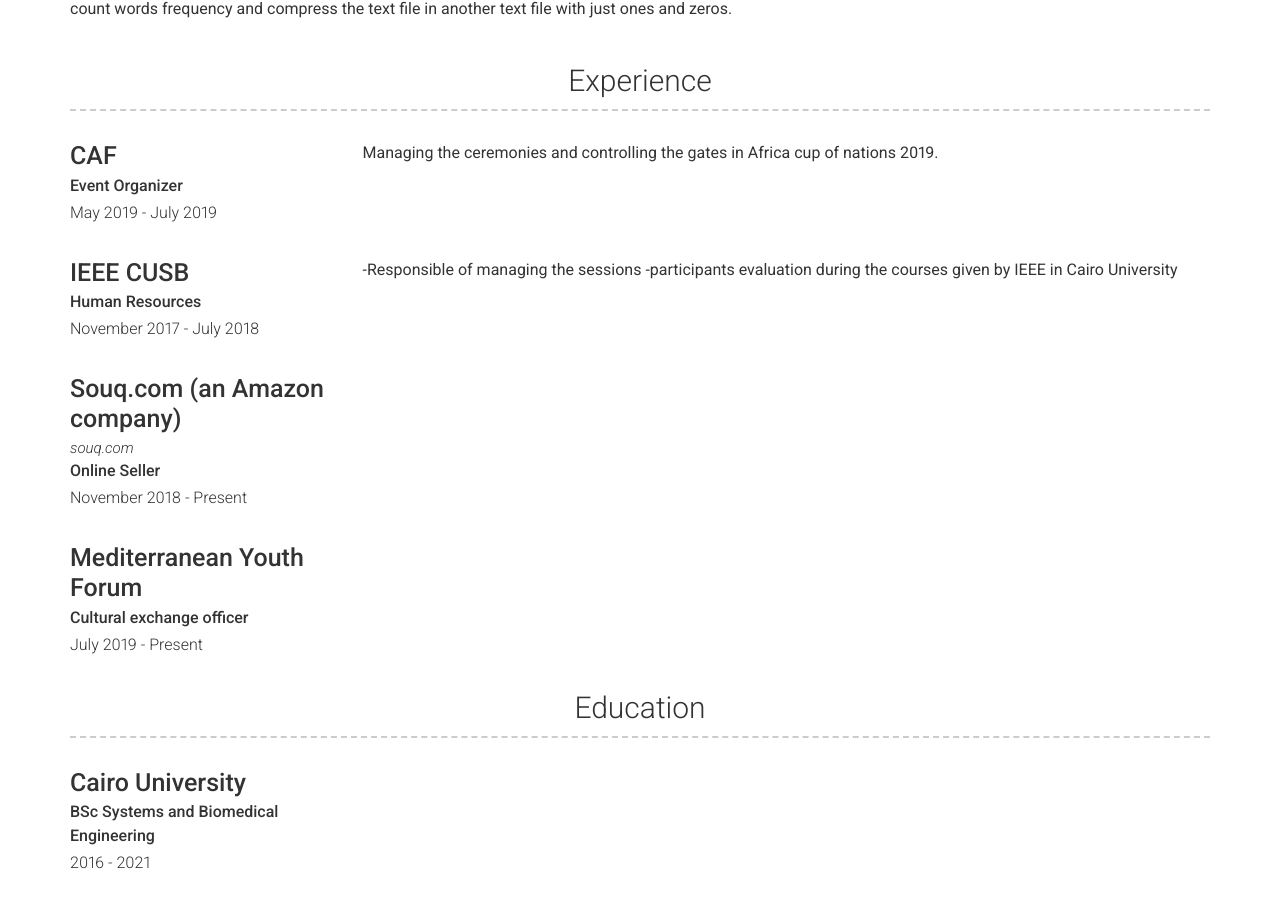
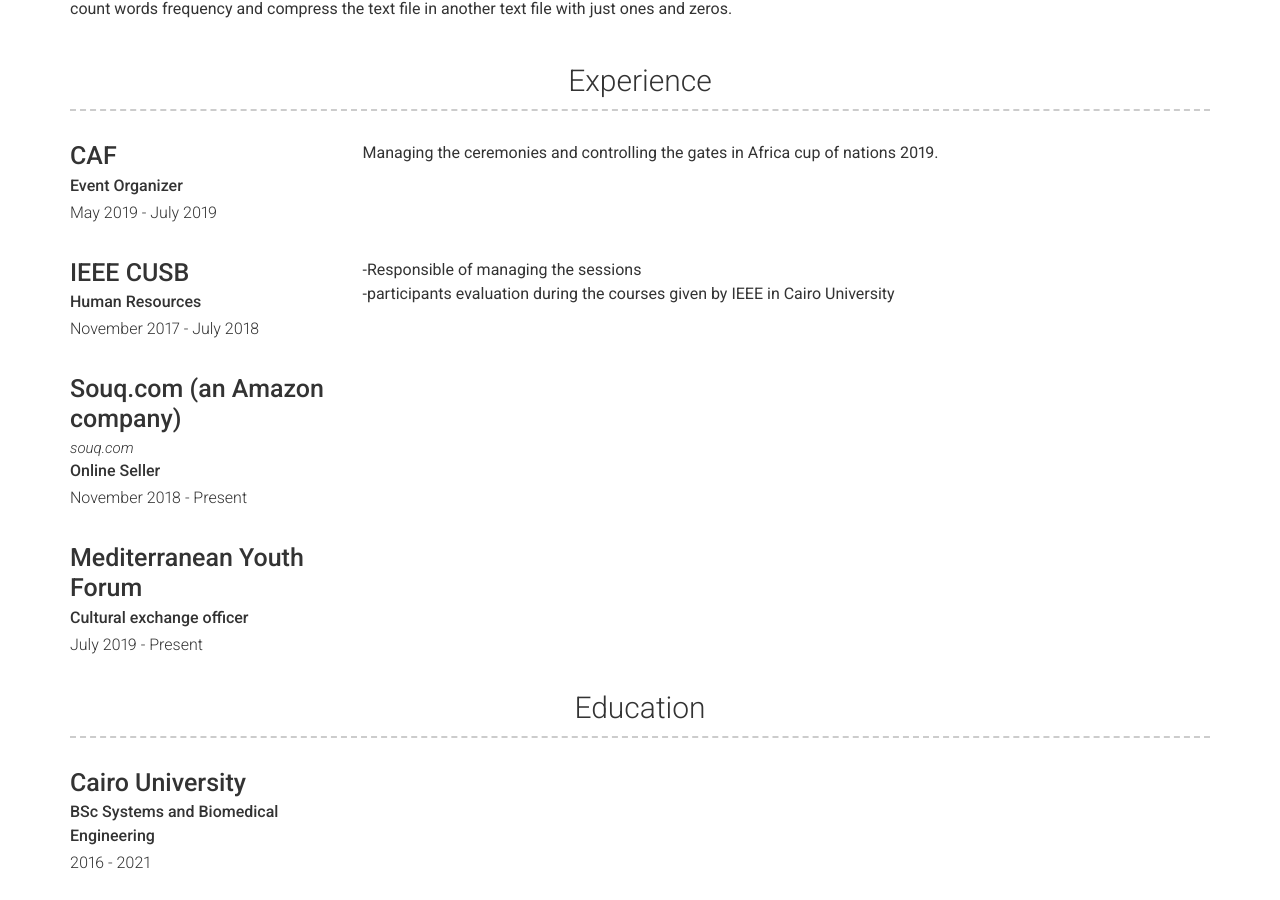
Before and after one commit to fadytadrous/My-CV, a Jekyll site: the page built from index.md, in a window 1280 px wide and 900 px high, scrolled down 749 px. Built offline with Jekyll 4.4.1, drawn with Linux system fonts in a browser that asks for light colours.

```diff
--- a/_data/experience.yml
+++ b/_data/experience.yml
@@ -9,8 +9,8 @@
   company: IEEE CUSB
   job_title: Human Resources
   dates: November 2017 - July 2018
-  description:   # this will include new lines to allow paragraphs
-    -Responsible of managing the sessions
+  description: |  # this will include new lines to allow paragraphs
+    -Responsible of managing the sessions <br/>
     -participants evaluation during the courses given by IEEE in Cairo University
 - layout: left
   company: Souq.com (an Amazon company)
```
